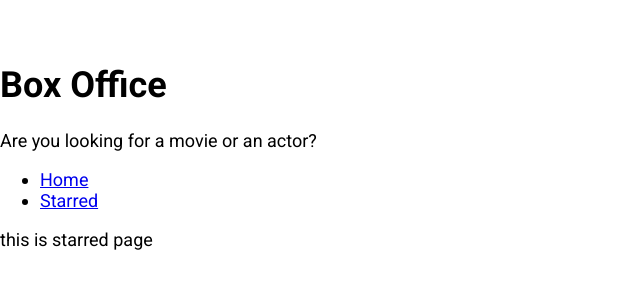
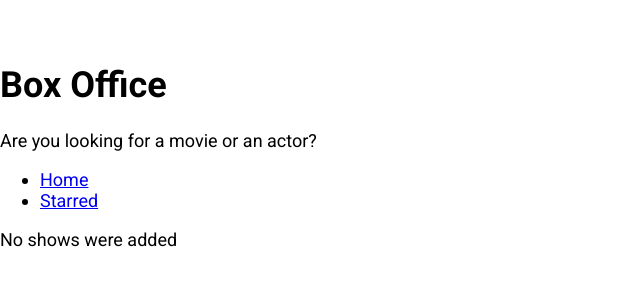
Before and after one commit to anurupreddy127/box-office, a React (Create React App) app: page /starred in a window 1280 px wide. Shown: the top 300 px of the page, without its empty margins (0-640 px from the left). Built offline with nearby package versions, Linux system fonts and the light colour scheme; no server answers.

Commit message:
added data to starred page

```diff
--- a/src/components/pages/Starred.jsx
+++ b/src/components/pages/Starred.jsx
@@ -1,8 +1,43 @@
-import React from 'react';
+import React, { useEffect, useState } from 'react';
+import { useShows } from '../../misc/custom-hooks';
 import MainPage from '../MainPage';
+import { apiGet } from '../../misc/config';
+import ShowGrid from '../show/ShowGrid';
 
 const Starred = () => {
-  return <MainPage>this is starred page</MainPage>;
+  const [starred] = useShows();
+
+  const [shows, setShows] = useState(null);
+  const [isLoading, setIsLoading] = useState(true);
+  const [error, setError] = useState(null);
+
+  useEffect(() => {
+    if (starred && starred.length > 0) {
+      const promises = starred.map(showId => apiGet(`shows/${showId}`));
+
+      Promise.all(promises)
+        .then(apiData => apiData.map(show => ({ show })))
+        .then(results => {
+          setShows(results);
+          setIsLoading(false);
+        })
+        .catch(err => {
+          setError(err.message);
+          setIsLoading(false);
+        });
+    } else {
+      setIsLoading(false);
+    }
+  });
+
+  return (
+    <MainPage>
+      {isLoading && <div>Shows are still loading</div>}
+      {error && <div>Error occured: {error}</div>}
+      {!isLoading && !shows && <div>No shows were added</div>}
+      {!isLoading && !error && shows && <ShowGrid data={shows} />}
+    </MainPage>
+  );
 };
 
 export default Starred;
```
